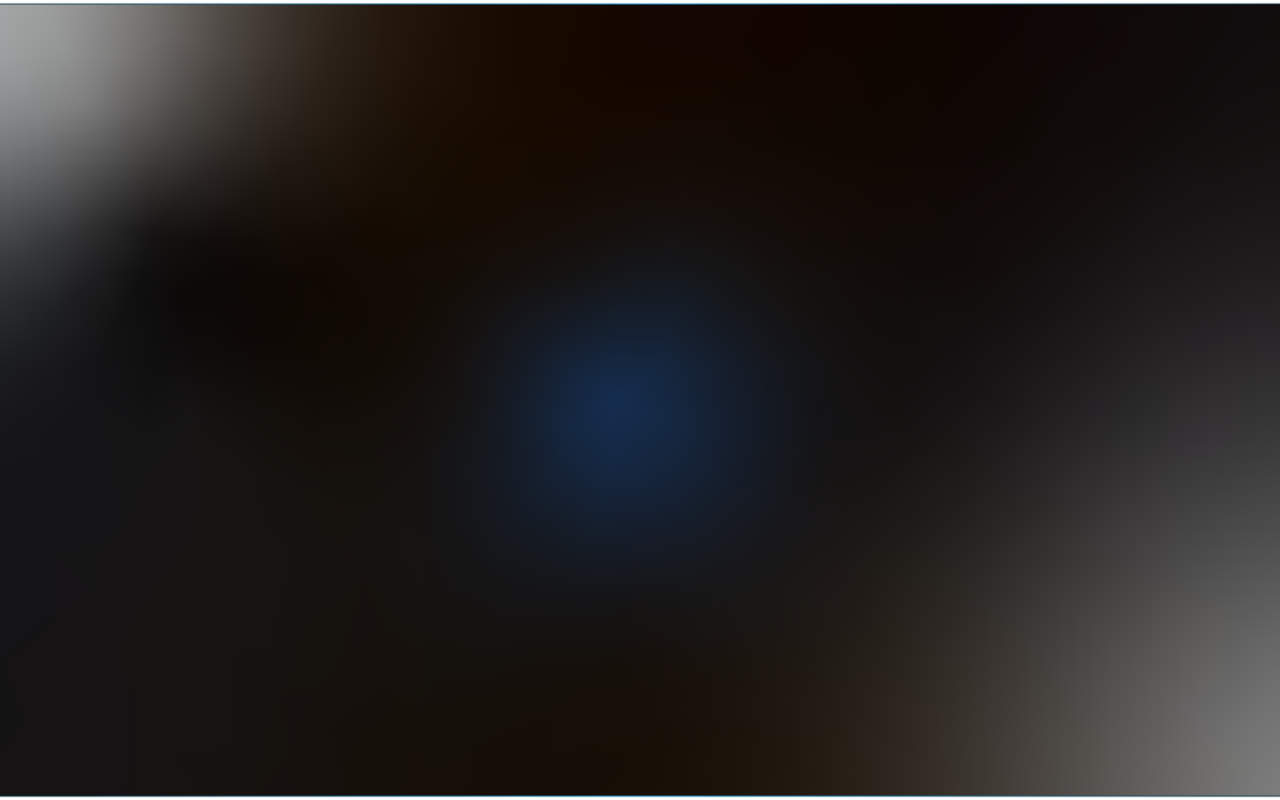
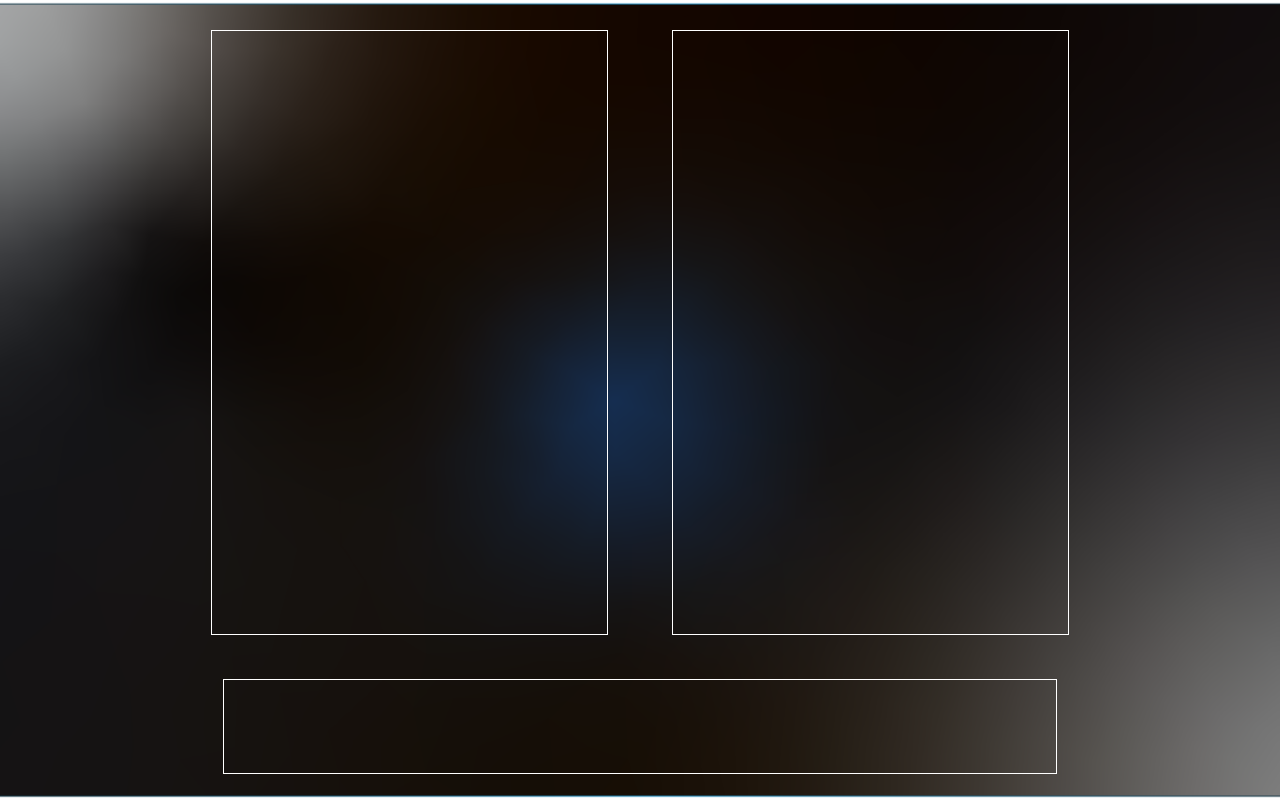
Before and after one commit to ismi4/ismi4.github.io, a plain HTML site: page index.html in a window 1280 px wide. Drawn offline with Linux system fonts and the light colour scheme.

Commit message:
working on grid

```diff
--- a/Styles/style.css
+++ b/Styles/style.css
@@ -2,10 +2,39 @@ body {
   margin: 0;
 }
 
-#container {
+.container {
   background: url("../Media/backgroundLarge.png");
   height: 100vh;
   width: auto;
   background-size: cover;
   background-position: center center;
+  display: grid;
+  grid-template-columns: 1fr 1fr;
+  grid-template-rows: 1fr 0.3fr;
+  grid-column-gap: 5%;
+  justify-items: center;
+  align-items: start;
 }
+
+.side {
+  border: 1px solid white;
+  width: 65%;
+  height: 98%;
+  margin-top: 5%;
+}
+
+.leftSide{
+  justify-self: end;
+}
+
+.rightSide{
+  justify-self: start;
+}
+
+.footer{
+  grid-area: 2 / 1 / 3 / 3;
+  width: 65%;
+  height: 50%;
+  border: 1px solid white;
+  margin-top: 5%;
+}
--- a/index.html
+++ b/index.html
@@ -14,7 +14,53 @@
 
 <body>
 
-   <div id="container">
+   <div class="container">
+
+    <div class="side leftSide">
+
+      <div class="head leftHead">
+
+      </div>
+
+      <div class="picture leftPicture">
+
+      </div>
+
+      <div class="desc leftDesc">
+
+      </div>
+
+      <div class="button leftButton">
+
+      </div>
+
+
+
+    </div>
+
+    <div class="side rightSide">
+
+      <div class="head rightHead">
+
+      </div>
+
+      <div class="picture rightPicture">
+
+      </div>
+
+      <div class="desc rightDesc">
+
+      </div>
+
+      <div class="button rightButton">
+
+      </div>
+
+    </div>
+
+    <div class="footer">
+
+    </div>
 
 
    </div>
```
